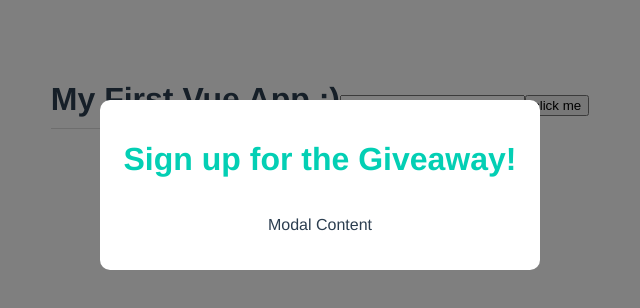
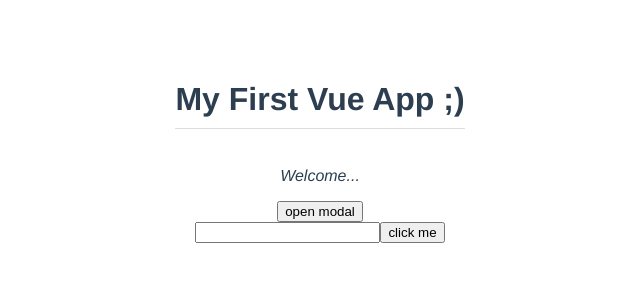
Before and after one commit to RDOToole89/modal-project-vue, a Vue app: page / in a window 1280 px wide. Shown: the top 308 px of the page, without its empty margins (320-960 px from the left). Built offline with nearby package versions, Linux system fonts and the light colour scheme.

Commit message:
Add close modal event when clicking on backdrop

```diff
--- a/src/App.vue
+++ b/src/App.vue
@@ -1,6 +1,11 @@
 <template>
   <h1>{{ title }}</h1>
-  <Modal header="Sign up for the Giveaway!" />
+  <p>Welcome...</p>
+  <div v-if="showModal">
+    <Modal :header="header" :text="text" theme="sale" @close="toggleModal" />
+  </div>
+  <button @click="toggleModal">open modal</button>
+  <br />
   <input type="text" ref="name" />
   <button @click="handleClick">click me</button>
 </template>
@@ -16,6 +21,9 @@
     data() {
       return {
         title: 'My First Vue App ;)',
+        header: 'Sign up for the Giveaway!',
+        text: 'Grab your ninja swag for half price!',
+        showModal: false,
       };
     },
     methods: {
@@ -23,6 +31,11 @@
         console.log(this.$refs.name);
         this.$refs.name.classList.add('active');
         this.$refs.name.focus();
+      },
+    },
+    methods: {
+      toggleModal() {
+        this.showModal = !this.showModal;
       },
     },
   };
--- a/src/components/Modal.vue
+++ b/src/components/Modal.vue
@@ -1,15 +1,20 @@
 <template>
-  <div class="backdrop">
-    <div class="modal">
+  <div class="backdrop" @click="closeModal">
+    <div class="modal" :class="{ sale: theme === 'sale' }">
       <h1>{{ header }}</h1>
-      <p>Modal Content</p>
+      <p>{{ text }}</p>
     </div>
   </div>
 </template>
 
 <script>
   export default {
-    props: ['header'],
+    props: ['header', 'text', 'theme'],
+    methods: {
+      closeModal() {
+        this.$emit('close');
+      },
+    },
   };
 </script>
 
@@ -39,4 +44,13 @@
   .modal p {
     font-style: normal;
   }
+
+  .modal.sale {
+    background: crimson;
+    color: white;
+  }
+
+  .modal.sale h1 {
+    color: white;
+  }
 </style>
```
